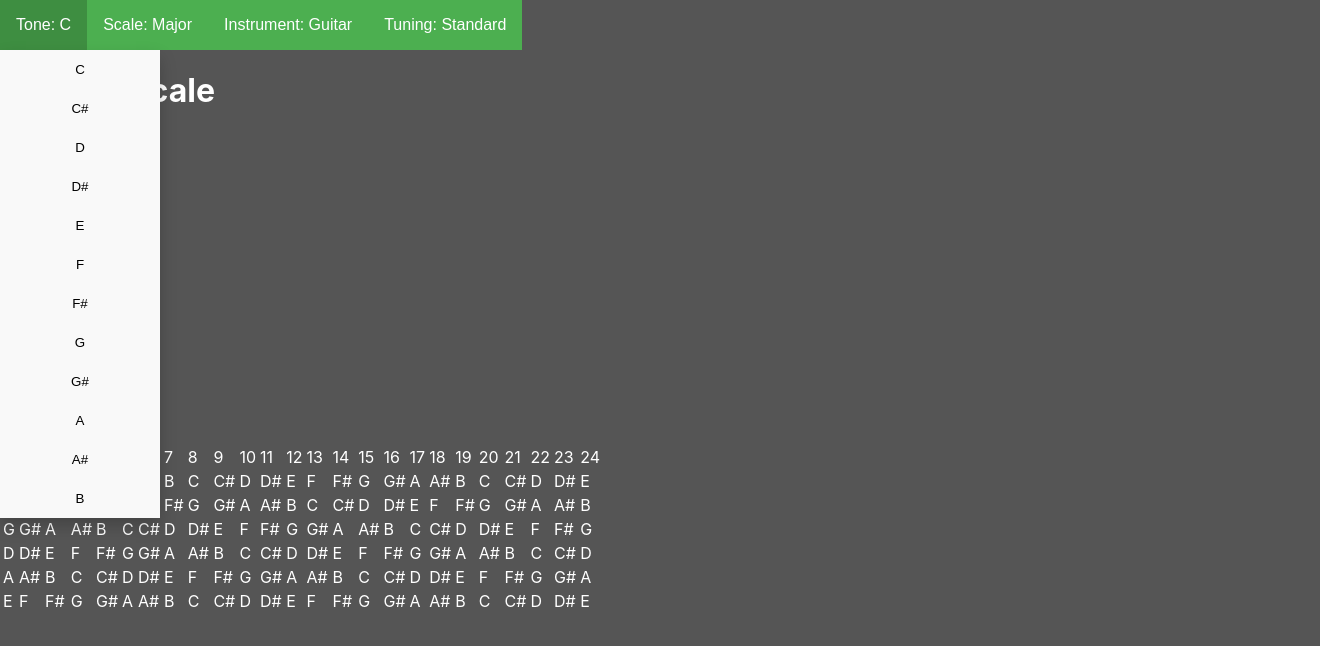
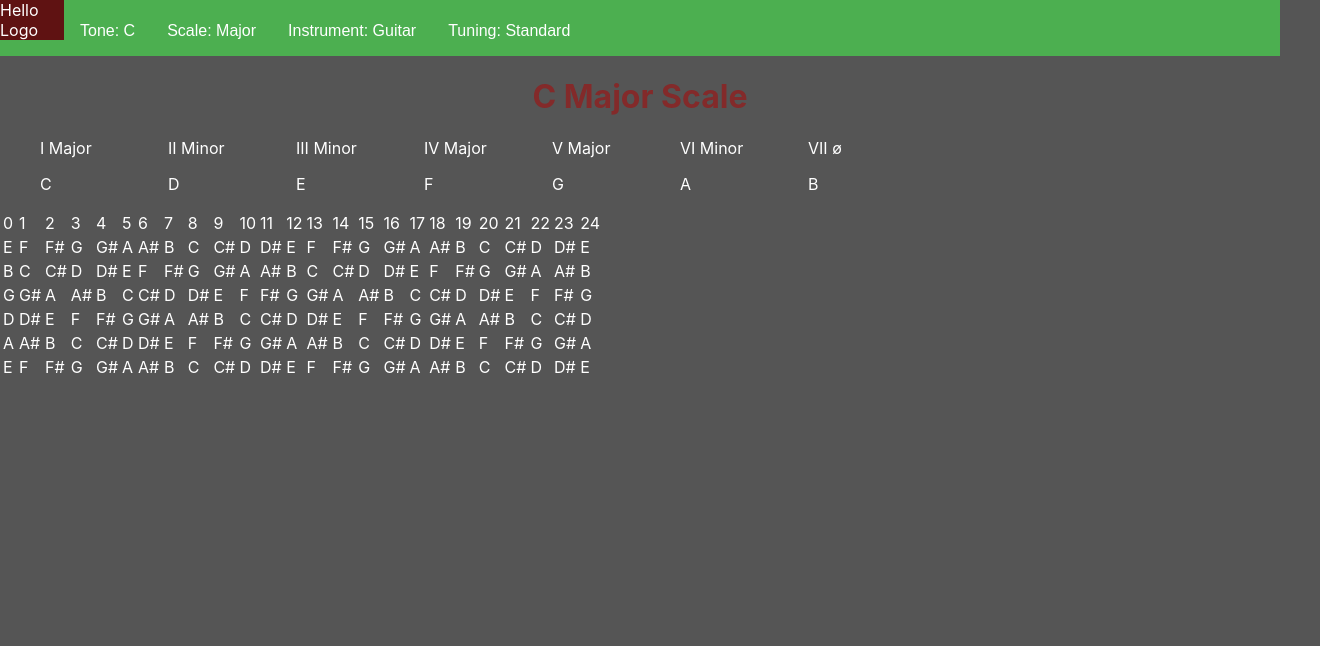
Before and after one commit to hoxas/ScaleTool, a React (Create React App) app: page / in a window 1280 px wide. Shown: the top 646 px of the page, 1320 px wide, since content can reach past the window. Built offline with nearby package versions, Linux system fonts and the light colour scheme.

Commit message:
CSS small improvements

```diff
--- a/src/components/Header.jsx
+++ b/src/components/Header.jsx
@@ -85,6 +85,7 @@ export default (props) => {
 
     return (
         <div className="header">
+            <div className="logo">Hello Logo</div>
             <BuildBttn format="tones"></BuildBttn>
             <BuildBttn format="scales"></BuildBttn>
             <BuildBttn format="instruments"></BuildBttn>
--- a/src/components/ScaleDisplayer.jsx
+++ b/src/components/ScaleDisplayer.jsx
@@ -1,3 +1,4 @@
+import './style/ScaleDisplayer.css'
 import * as lib from '../lib/scaleslib.js'
 import React from "react";
 
--- a/src/components/style/Header.css
+++ b/src/components/style/Header.css
@@ -1,3 +1,14 @@
+.header {
+  width: 100%;
+  background: #4CAF50;
+}
+
+/* .drpdwn {
+  width: 100%;
+}
+.drpbtn, .logo {
+  width: 100%
+} */
 .drpdwn {
   position: relative;
   display: inline-block;
@@ -19,6 +30,7 @@
   min-width: 160px;
   box-shadow: 0px 8px 16px 0px rgba(0, 0, 0, 0.2);
   z-index: 1;
+  width: 100%;
 }
 
 .drpcontent button {
@@ -43,3 +55,10 @@
 .drpdwn:hover .drpbtn {
   background-color: #3e8e41;
 }
+
+.logo {
+  display: inline-block;
+  background: #5f1212;
+  width: 5%;
+  margin: 0;
+}
--- a/src/components/style/Header.scss
+++ b/src/components/style/Header.scss
@@ -1,3 +1,16 @@
+.header {
+  width: 100%;
+  background: #4CAF50;
+}
+
+/* .drpdwn {
+  width: 100%;
+}
+.drpbtn, .logo {
+  width: 100%
+} */
+
+
 .drpdwn {
   position: relative;
   display: inline-block;
@@ -19,6 +32,7 @@
   min-width: 160px;
   box-shadow: 0px 8px 16px 0px rgba(0,0,0,0.2);
   z-index: 1;
+  width: 100%;
 }
 
 .drpcontent button {
@@ -41,3 +55,10 @@
 .drpdwn:hover .drpbtn {
   background-color: #3e8e41;
 }
+
+.logo {
+  display: inline-block;
+  background: rgb(95, 18, 18);
+  width: 5%;
+  margin: 0;
+}
--- /dev/null
+++ b/src/components/style/ScaleDisplayer.css
@@ -0,0 +1,13 @@
+h1 {
+  text-align: center;
+  color: #832a2a;
+}
+
+ul {
+  width: 100%;
+}
+
+ul li {
+  width: 10%;
+  display: inline-block;
+}
--- /dev/null
+++ b/src/components/style/ScaleDisplayer.scss
@@ -0,0 +1,13 @@
+h1 {
+    text-align: center;
+    color: rgb(131, 42, 42);
+}
+
+ul {
+    width: 100%;
+}
+
+ul li {
+    width: 10%;
+    display: inline-block;
+}
--- a/src/index.scss
+++ b/src/index.scss
@@ -10,6 +10,7 @@ body {
   -moz-osx-font-smoothing: grayscale;
   background-color: $background;
   color: $opbackground;
+
 }
 
 code {
```
